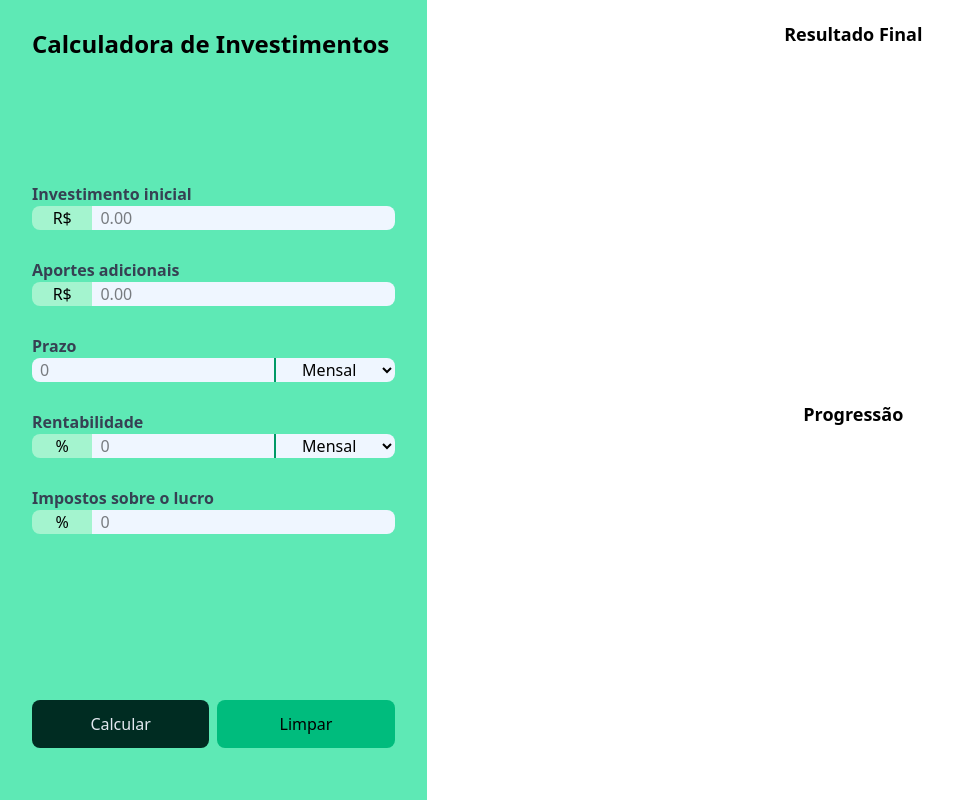
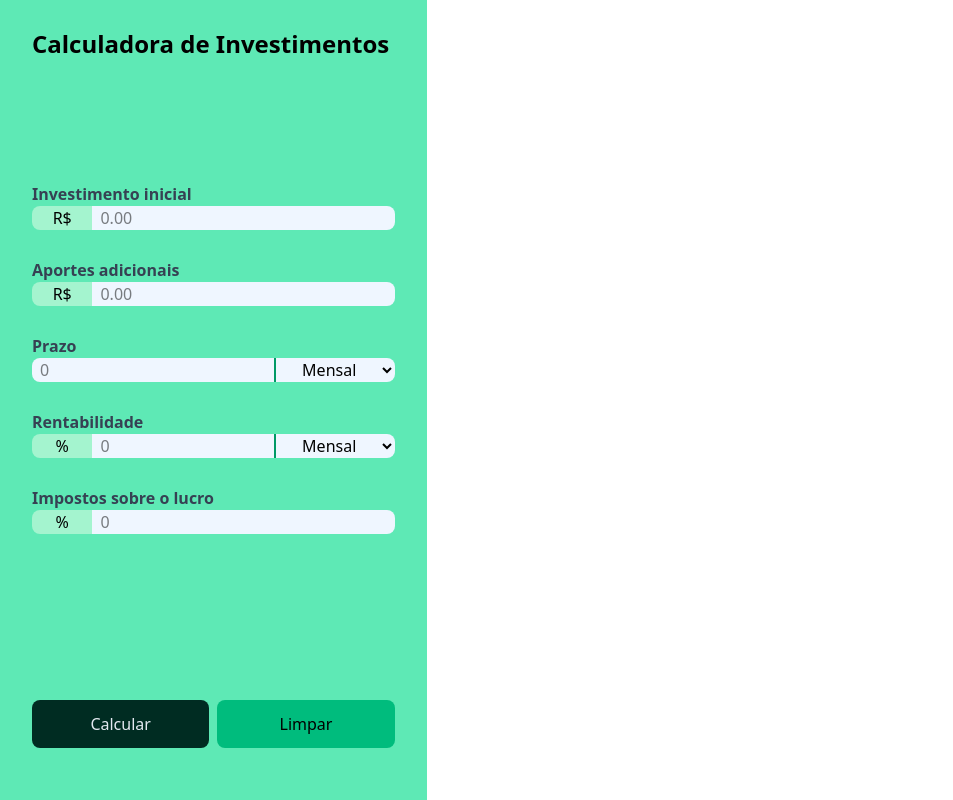
Before and after one commit to UshyDie/projetoCalculadoraInvestimentos, a website built with Vite: page index.html in a window 1280 px wide. Shown: the whole page, without its empty margins (0-953 px from the left). Built offline with nearby package versions, Linux system fonts and the light colour scheme.

Commit message:
processos aos gráficos foram comentados

```diff
--- a/index.html
+++ b/index.html
@@ -153,7 +153,9 @@
     </aside>
     <main class="row-span-2 col-span-2">
       <!-- Gráficos -->
-      <section
+      <!-- <section
+
+
         id="charts-container"
         class="h-full flex flex-col justify-between"
       >
@@ -165,7 +167,10 @@
           <p class="font-bold text-lg">Progressão</p>
           <canvas id="progression" class="w-full h-full"></canvas>
         </div>
-      </section>
+      </section> -->
+
+      <!-- Tabela -->
+      <section></section>
     </main>
     <script type="module" src="./main.js"></script>
   </body>
--- a/main.js
+++ b/main.js
@@ -184,5 +184,5 @@ for (const formElement of form) {
   }
 }
 
-form.addEventListener('submit', renderProgression);
+// form.addEventListener('submit', renderProgression);
 clearFormButton.addEventListener('click', clearForm);
```
